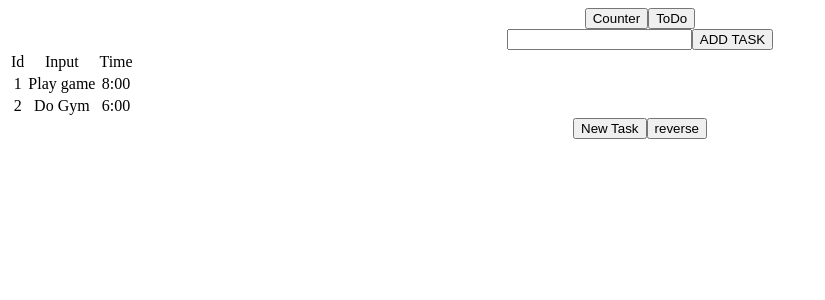
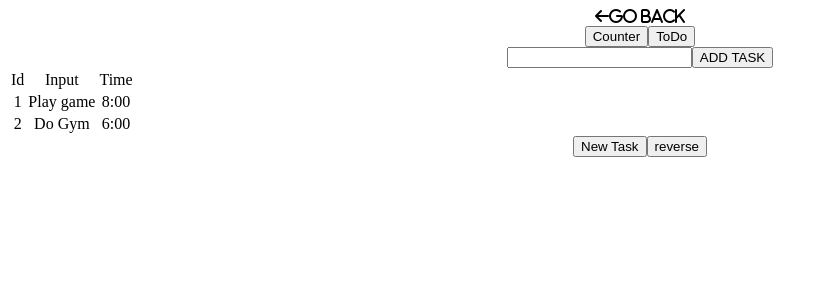
Before and after one commit to kiranbhavanam/Counter-React, a React (Create React App) app: page / in a window 1280 px wide. Both pictures are taken after a click on the button "ToDo". Shown: the top 300 px of the page, without its empty margins (0-825 px from the left). Built offline with nearby package versions, Linux system fonts and the light colour scheme.

Commit message:
Added Go Back functionality

```diff
--- a/public/index.html
+++ b/public/index.html
@@ -14,6 +14,7 @@
       manifest.json provides metadata used when your web app is installed on a
       user's mobile device or desktop. See https://developers.google.com/web/fundamentals/web-app-manifest/
     -->
+    <link rel="stylesheet" href="https://cdnjs.cloudflare.com/ajax/libs/font-awesome/6.5.2/css/all.min.css" integrity="sha512-SnH5WK+bZxgPHs44uWIX+LLJAJ9/2PkPKZ5QiAj6Ta86w+fsb2TkcmfRyVX3pBnMFcV7oQPJkl9QevSCWr3W6A==" crossorigin="anonymous" referrerpolicy="no-referrer" />
     <link rel="manifest" href="%PUBLIC_URL%/manifest.json" />
     <!--
       Notice the use of %PUBLIC_URL% in the tags above.
--- a/src/App.js
+++ b/src/App.js
@@ -3,29 +3,41 @@ import "./App.css";
 import Counter from "./Components/Counter";
 import Todo from "./Components/Todo.jsx";
 
+function App() {
+  const [activeComponent, setActiveComponent] = useState({app:"",status:false});
+  function counterHandler(){
+   setActiveComponent({app:"Counter",status:true})
+ }
+ function todoHandler(){
+  setActiveComponent({app:"Todo",status:true})
+ }
+function backHandler(){
+  setActiveComponent({app:"",status:false})
+}
+  return (
+    <div className="App relative">
+      {/* <h1 className='font-bold text-3xl text-purple-800 '>Hey its tailwind baby </h1> */}
+      <div className={!activeComponent.status&&"hidden"}>
+      <i className={`${activeComponent.app==="Counter"?"text-white bg-purple-700":" text-white bg-blue-500 shadow-black"}   border px-4 py-2 rounded-md shadow-sm shadow-white fa-solid fa-arrow-left  absolute top-4 left-8 align-middle hover:cursor-pointer`} onClick={backHandler}><span className="font-serif font-extralight align-middle ml-2 text-center ">Go Back</span></i>
+      </div>
 
-function App() {
-  const [activeComponent, setActiveComponent] = useState(null);
-
-  return (
-    <div className="App">
-      {/* <h1 className='font-bold text-3xl text-purple-800 '>Hey its tailwind baby </h1> */}
+      <div className={activeComponent.status?"hidden":"flex justify-center items-center h-[100vh]"}>
       <button
         className="border bg-[#4f4f4f] px-4 py-2 text-2xl text-white font-semibold rounded-md "
-        onClick={() => setActiveComponent("Counter")}
+        onClick={counterHandler}
       >
         Counter
       </button>
       <button
         className="border bg-[#4f4f4f] px-4 py-2 text-2xl text-white font-semibold rounded-md"
-        onClick={() => setActiveComponent("Todo")}
+        onClick={todoHandler}
       >
         ToDo
       </button>
-
+      </div>
       <div className="component-container">
-        {activeComponent === "Counter" && <Counter />}
-        {activeComponent === "Todo" && <Todo />}
+        {activeComponent.app === "Counter" && <Counter />}
+        {activeComponent.app=== "Todo" && <Todo />}
       </div>
 
 
--- a/src/Components/Todo.jsx
+++ b/src/Components/Todo.jsx
@@ -34,25 +34,27 @@ const Todo = () => {
 
   };
   return (
-    <div className="max-w-4xl mx-auto mt-10 p-4 bg-white shadow-md rounded-lg">
+    <div className="h-[100vh] flex justify-center items-center bg-[#2d2d2e]">
+
+    <div className="w-3/5 mx-auto mt-10 p-4 bg-white shadow-sm shadow-white rounded-lg">
       {/* Enter the task */}
       <div
         className={
           display
             ? "flex justify-between items-center gap-3 bg-blue-50 p-4 rounded-md shadow-sm"
             : "hidden"
-        }
-      >
+          }
+          >
         <input
           type="text"
           value={value}
           className="border border-blue-300 bg-white text-black py-2 px-4 w-3/4 rounded-md shadow-sm  focus:outline-none focus:ring-2 focus:ring-blue-400"
           onChange={(e)=>{setValue(e.target.value)}}
-        />
+          />
         <button
           className="border border-blue-500 text-blue-500 bg-white py-2 px-4 rounded-md shadow-sm hover:bg-blue-600 hover:text-white transition duration-300"
           onClick={addClickHandler}
-        >
+          >
           ADD TASK
         </button>
       </div>
@@ -83,7 +85,7 @@ const Todo = () => {
       <button
         className={display?"hidden":"py-2 px-4 mr-4 border border-blue-500 bg-blue-500 text-left text-white uppercase font-semibold text-sm rounded-md transition-all shadow-sm hover:bg-blue-600 duration-300 "}
         onClick={()=>{setDisplay(!display)}}
-      >
+        >
         New Task
       </button>
       <button
@@ -93,6 +95,7 @@ const Todo = () => {
         reverse
       </button>
     </div>
+        </div>
   );
 };
 
```
